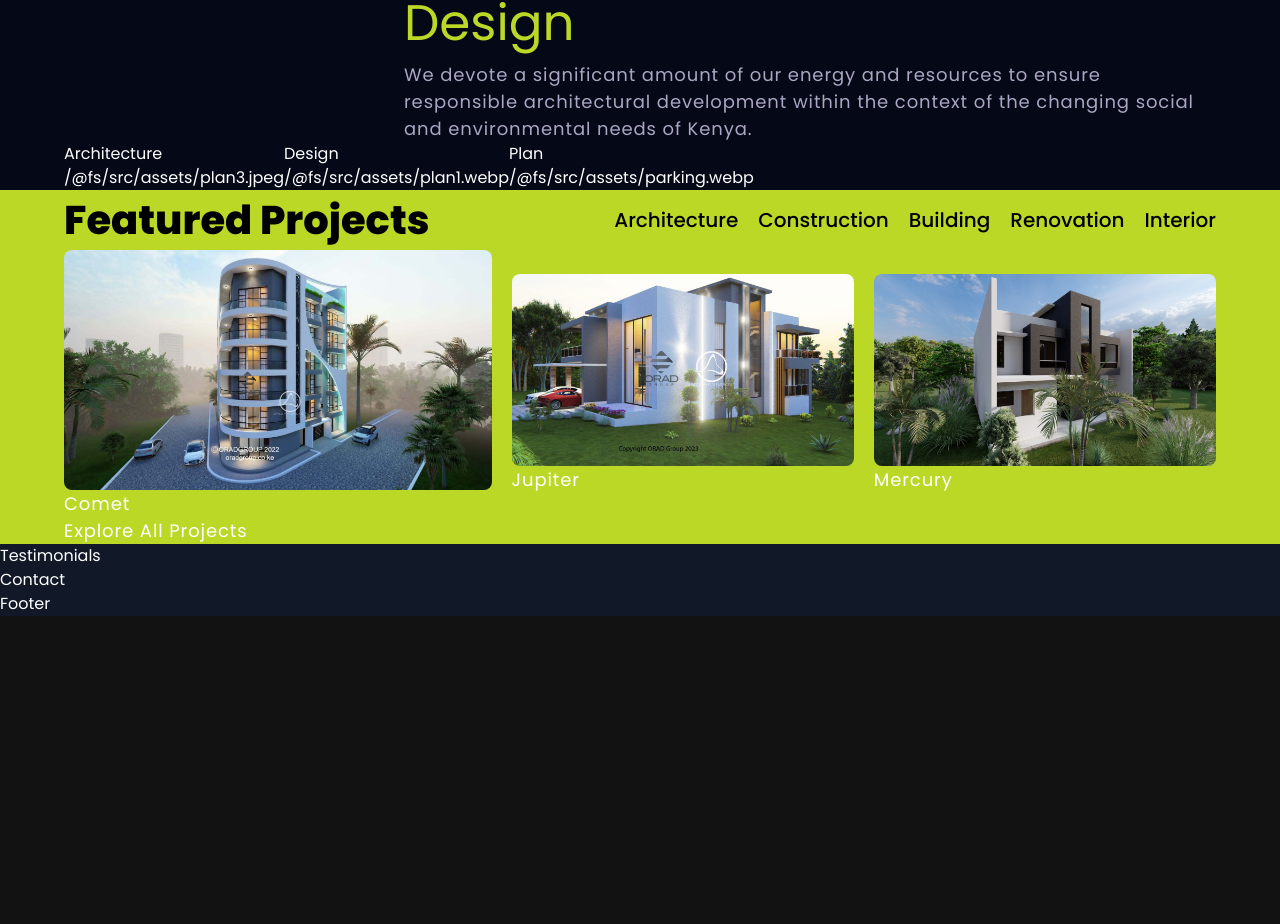
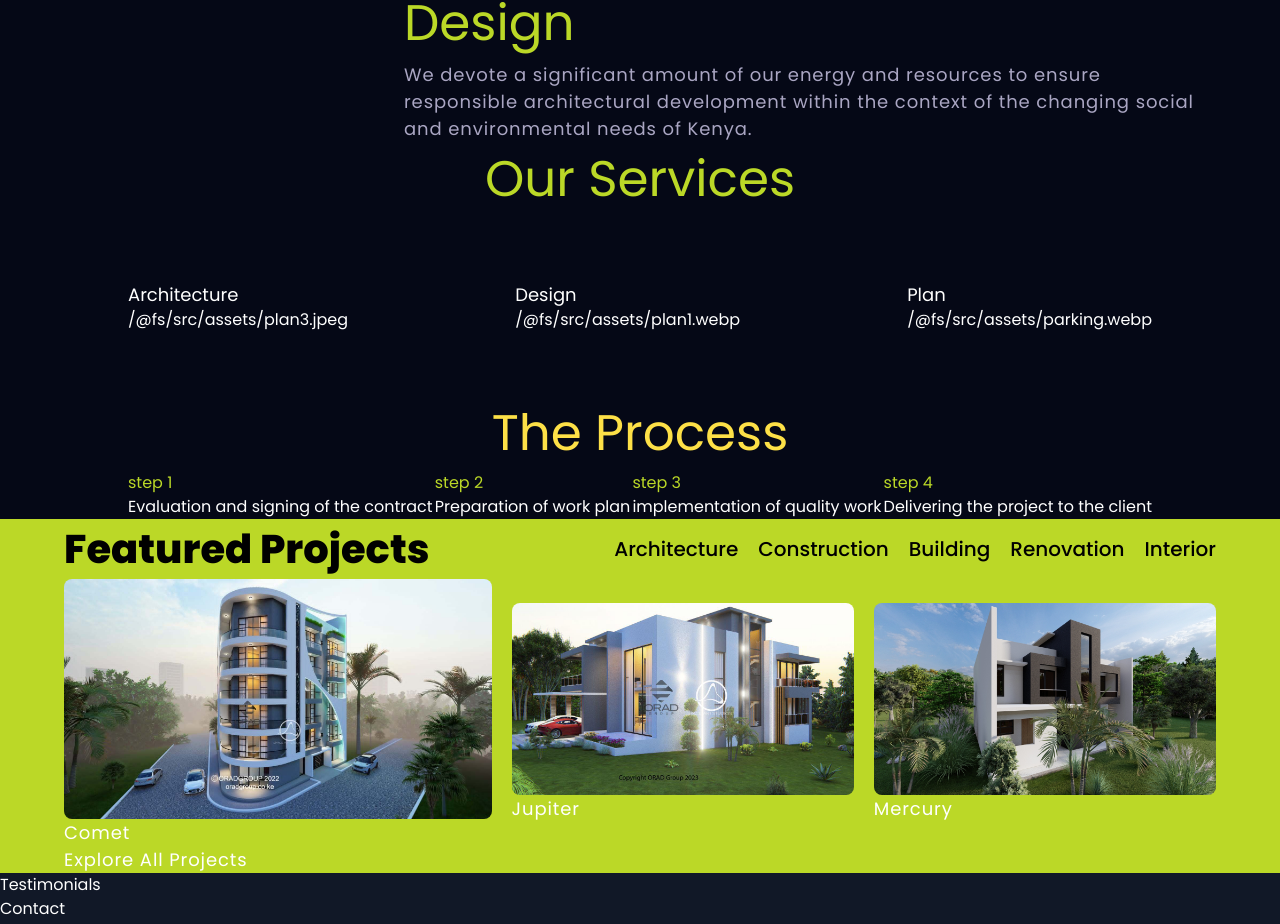
Before and after one commit to linmercy/construction-website, a React (Vite) app: page / in a window 1280 px wide. Shown: the part 1104-2028 px from the top of the page. Before the commit the page ends 1720 px from the top, so only its background shows below. Built offline with nearby package versions, Linux system fonts and the light colour scheme; grey boxes are pictures that could not be loaded.

Commit message:
services section added

```diff
--- a/src/components/Services.jsx
+++ b/src/components/Services.jsx
@@ -1,17 +1,22 @@
 import React from 'react'
 import { styles } from '../styles'
-import { services } from '../constants'
+import { services, process } from '../constants'
+import { apartment2, mansion, parking } from '../assets'
 
 const Services = () => {
   return (
     <section className={`${styles.paddingX} bg-primary relative`}>
-      <div className=" w-full mx-auto max-w-7xl">
-        <div className="flex">
+      <div className=" w-full h-[100%] mx-auto max-w-7xl">
+        <div className=" items-center justify-center flex">
+          <h1 className={`${styles.sectionHeadText}`}>Our Services</h1>
+        </div>
+
+        <div className={`${styles.padding} flex items-center justify-between`}>
           {services.map(({title, icon})=>{
             return (
               <div className="">
                 <div className="">
-                  <h1>
+                  <h1 className=' text-[18px]'>
                     {title}
                   </h1>
                 </div>
@@ -22,7 +27,27 @@ const Services = () => {
               </div>
             )
           })}
+        </div>
 
+        <div className={`${styles.sectionHeadText}`}>
+          <h1 className={`${styles.paddingX} flex justify-center items-center text-yellow-300 capitalize`}>
+            the Process
+          </h1>
+        </div>
+        <div className={`${styles.paddingX} flex max-xs:block items-center justify-between`}>
+          {process.map(({title, description, icon}) => {
+            return (
+              <div className="">
+                <div className=" text-tertiary">
+                  {title}
+                </div>
+
+                <div className="">
+                  {description}
+                </div>
+              </div>
+            )
+          })}
         </div>
       </div>
     </section>
```
